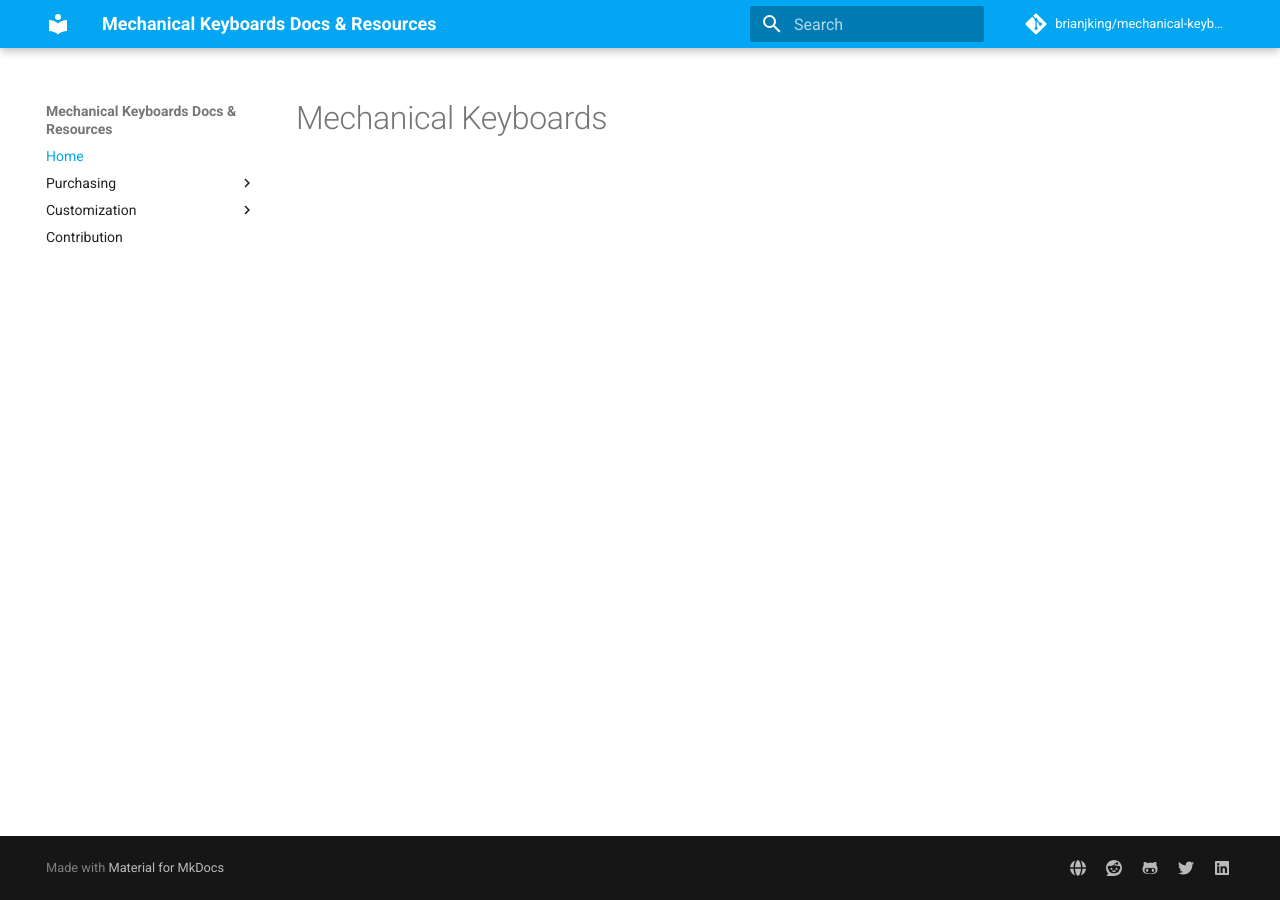
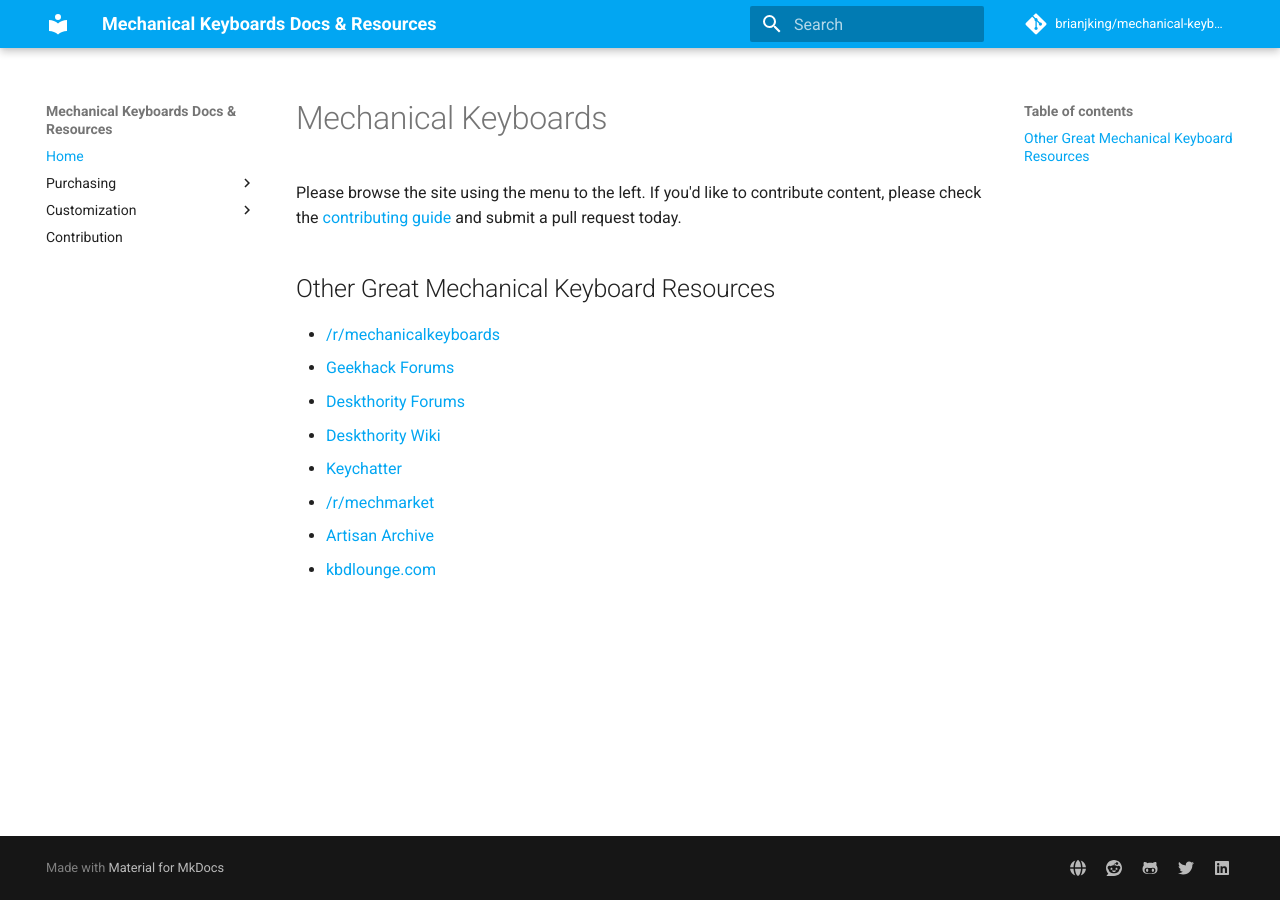
Before and after one commit to brianjking/mechanical-keyboards, an MkDocs documentation site: the page built from docs/index.md, in a window 1280 px wide. Built offline with MkDocs 1.6.1 and Material for MkDocs 9.7.7, drawn with Linux system fonts in a browser that asks for light colours; comment, search, counter and statistics services are not loaded; old or Windows-style settings are respelled for this version of MkDocs.

Commit message:
Updating readme & index.md for other resources

```diff
--- a/docs/index.md
+++ b/docs/index.md
@@ -1 +1,14 @@
 # Mechanical Keyboards
+
+Please browse the site using the menu to the left. If you'd like to contribute content, please check the [contributing guide](https://brianjking.github.io/mechanical-keyboards/contributing/contribution/) and submit a pull request today.
+
+## Other Great Mechanical Keyboard Resources
+
+* [/r/mechanicalkeyboards](https://reddit.com/r/mechanicalkeyboards)
+* [Geekhack Forums](http://geekhack.org)
+* [Deskthority Forums](https://deskthority.net/)
+* [Deskthority Wiki](https://deskthority.net/wiki/Main_Page)
+* [Keychatter](https://www.keychatter.com/)
+* [/r/mechmarket](https://reddit.com/r/mechmarket)
+* [Artisan Archive](https://www.artisanarchive.org/)
+* [kbdlounge.com](http://www.kbdlounge.com/)
```
Also changed, not shown: README.md (+13 -0 lines).
